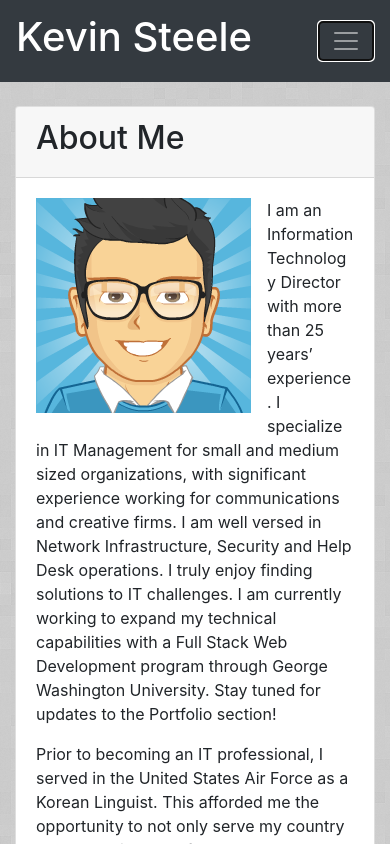
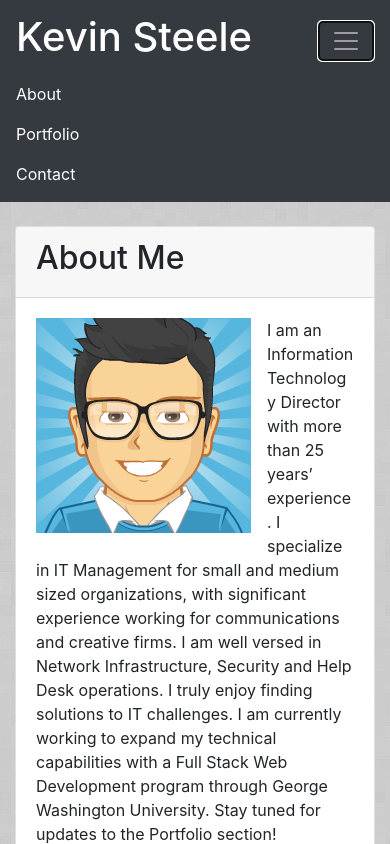
Before and after one commit to kevdsteele/BootStrap, a plain HTML site: page index.html in a window 390 px wide. Both pictures are taken after a click on the button 346 px from the left and 41 px from the top of the page. Shown: the top 844 px of the page. Drawn offline with nearby package versions, Linux system fonts and the light colour scheme.

```diff
--- a/assets/css/style2.css
+++ b/assets/css/style2.css
@@ -23,6 +23,11 @@
 
 
 
+
+
+
+
+
 @media only screen
 and (min-device-width : 768px)
 
--- a/index.html
+++ b/index.html
@@ -22,7 +22,7 @@
                      <span class="navbar-toggler-icon"></span>
                  </button>
 
-                 <div class="collapse navbar-collapse" id="navbarTogglerDemo" >
+                 <div class="collapse navbar-collapse" id="navbarToggler" >
 
                      <ul class="navbar-nav ml-auto">
                          <li class="nav-item">
```
